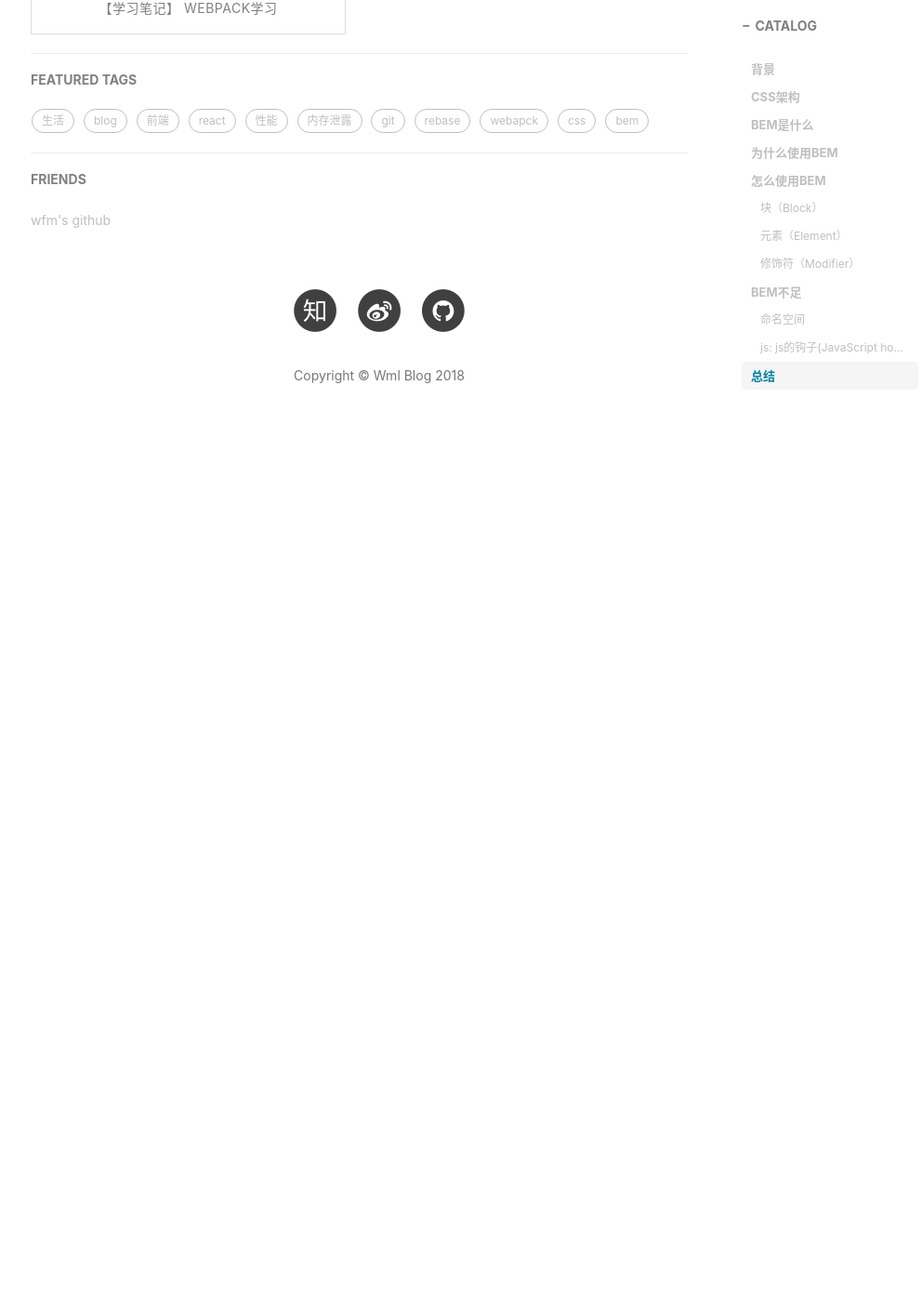
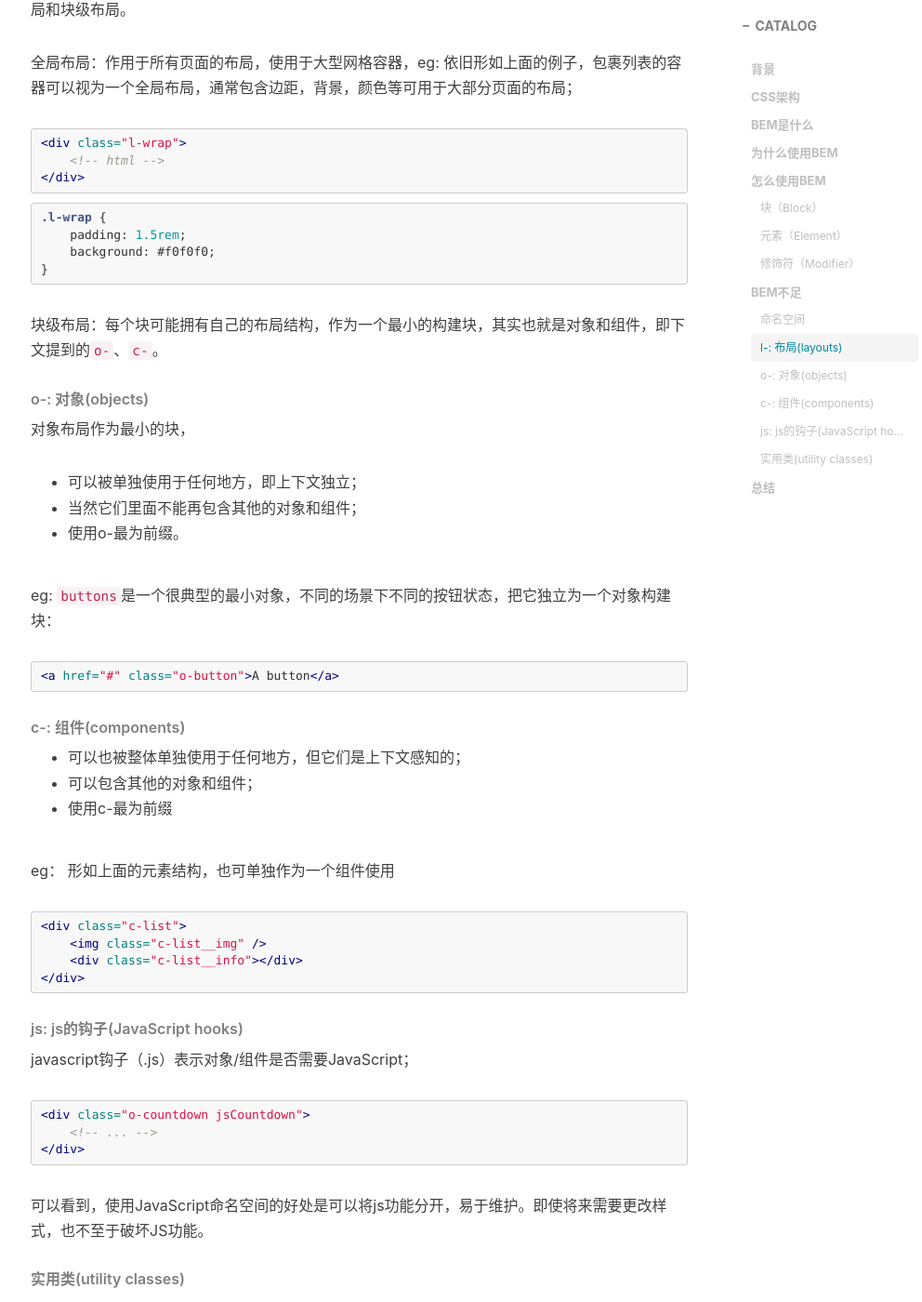
Before and after one commit to wumeilian/wumeilian.github.io, a Jekyll site: the page built from _posts/2018-09-18-bem-share.md, in a window 1280 px wide and 1400 px high, scrolled down 8031 px. Shown: the whole window at 93% size, without its empty margins (232-1224 px from the left). Built offline with Jekyll 4.4.1, drawn with Linux system fonts in a browser that asks for light colours; nearby versions of some CDN libraries; comment, search, counter and statistics services are not loaded; before the commit the page ends 8512 px from its top, so only the background shows below that; some of the changed text lies outside the part shown.

Commit message:
完善bem文章

````diff
--- a/_posts/2018-09-18-bem-share.md
+++ b/_posts/2018-09-18-bem-share.md
@@ -35,14 +35,39 @@
 > 分离结构和主题 <br/>
 > 分离容器和内容
 
-（待补充例子）
+```html
+<div class="media media-shadow">
+    <div class="media-image-container">
+        <img class="media-image" src="rean.jpg" alt="">
+    </div>
+    <div class="media-body">
+        <p class="media-text">xxxxxxx</p>
+    </div>
+</div>
+```
+
+形如上面的结构，media作为一个整体，`media-shadow`作为结构的可拆分主题样式，整体样式结构不依赖于其他结构,与容器分离。
 
 SMACSS（Scalable & Modular Architecture for CSS）,即css的可拓展和模块化架构。
-> 为css分类 <br/>
-> 命名规则 <br/>
-> 最小化适配深度
 
-（待补充例子）
+* 为css分类
+
+>（Base（基础样式）、Layout（布局样式）、Module（模块样式）、State（状态样式）、Theme（主题样式））;
+
+* 命名规则
+> 按照以上五种分类命名，base使用标签`p`、`a`等，layout使用`l-`或者`layout-`前缀，module使用`media-`,状态使用`is-`,主题`theme-`;
+
+* 最小化适配深度
+
+形如这样的样式结构，为减低对htmlj结构的依赖，则选择下面的样式规则。
+
+```css
+/* depth 1 */
+.sidebar ul h3 { }
+
+/* depth 2 */
+.sub-title { }
+```
 
 BEM，则是本篇文章主要讲述的内容，将在以下部分详述~
 
@@ -76,7 +101,7 @@
 
 初次接触BEM时也许会觉得这种命名方式丑陋，让html变得臃肿，这也是反对BEM最常见的观点。
 
-我们回到最初的问题，在css开发过程中最大的问题是阅读和维护。OOCSS和SMACSS诚然也是站在模块化的角度架构，但OOCSS追求元件的复用，class命名也比较抽象，不能体现具体内容。SMACSS则是站在语义化css和html的角度,并且也减少了对html结构的依赖性，降低css和html的耦合度，但也由于命名规则并不需要严格遵守，按个人喜好定义，所以在团队开发工程中也会带来问题。
+我们回到最初的问题，在css开发过程中最大的问题是阅读和维护。OOCSS和SMACSS诚然也是站在模块化的角度架构，但OOCSS追求元件的复用，class命名也比较抽象，不能体现具体内容，css与html的耦合度太紧，甚至于也许定义了许多css元件，但可能永远不会被用到，如[bootstrap](http://getbootstrap.com/)。SMACSS则是站在语义化css和html的角度,并且也减少了对html结构的依赖性，降低css和html的耦合度，但也由于命名规则并不需要严格遵守，按个人喜好定义，所以在团队开发工程中也会带来问题。
 
 BEM约定的class命名方式则携带了更多的有用信息，也极大程度减少了样式冲突，使得代码更易于维护。在团队开发工程中，新接手的开发人员能很容易从class命名上分辨出哪部分是block,对应哪些element，有哪些modifier，从而提取出可以独立使用的HTML。
 
@@ -225,14 +248,63 @@
 * o-: 对象(objects)
 * c-: 组件(components)
 * js: js的钩子(JavaScript hooks)
-* is-\|.has-: 状态类(state classes)
 * u-: 实用类(utility classes)
 
-#### js: js的钩子(JavaScript hooks)
+###### l-: 布局(layouts)
+
+表层与结构分离，即影响块或者元素的位置的属性需要被抽象为一个单独的类利于复用。分为全局布局和块级布局。
+
+全局布局：作用于所有页面的布局，使用于大型网格容器，eg: 依旧形如上面的例子，包裹列表的容器可以视为一个全局布局，通常包含边距，背景，颜色等可用于大部分页面的布局；
+
+```html
+<div class="l-wrap">
+    <!-- html -->
+</div>
+```
+
+```css
+.l-wrap {
+    padding: 1.5rem;
+    background: #f0f0f0;
+}
+```
+
+块级布局：每个块可能拥有自己的布局结构，作为一个最小的构建块，其实也就是对象和组件，即下文提到的`o-`、`c-`。
+
+###### o-: 对象(objects)
+
+对象布局作为最小的块，
+
+* 可以被单独使用于任何地方，即上下文独立；
+* 当然它们里面不能再包含其他的对象和组件；
+* 使用o-最为前缀。
+
+eg: `buttons`是一个很典型的最小对象，不同的场景下不同的按钮状态，把它独立为一个对象构建块：
+
+```html
+<a href="#" class="o-button">A button</a>
+```
+
+###### c-: 组件(components)
+
+* 可以也被整体单独使用于任何地方，但它们是上下文感知的；
+* 可以包含其他的对象和组件；
+* 使用c-最为前缀
+
+eg： 形如上面的元素结构，也可单独作为一个组件使用
+
+```html
+<div class="c-list">
+    <img class="c-list__img" />
+    <div class="c-list__info"></div>
+</div>
+```
+
+###### js: js的钩子(JavaScript hooks)
 
 javascript钩子（.js）表示对象/组件是否需要JavaScript；
 
-```javascript
+```html
 <div class="o-countdown jsCountdown">
     <!-- ... -->
 </div>
@@ -240,8 +312,19 @@
 
 可以看到，使用JavaScript命名空间的好处是可以将js功能分开，易于维护。即使将来需要更改样式，也不至于破坏JS功能。
 
-（其他例子待补充==）
+###### 实用类(utility classes)
+
+实用类是用来表现样式的一个非常好的辅助类，通常只包含一个属性，并且包含!important声明。eg:
+
+```css
+.u-text-left { text-align: left !important; }
+.u-text-center { text-align: center !important; }
+```
 
 ## 总结
 
-如果sass、less传达的是模块化，或者说更灵活的css写法的话；我认为bem传达的是一种思想，一种规范，让代码更具备可读性和可维护性；准确地说，其中BEM应该是一个完整的前端开发理论，不仅限于css
+命名空间填补了BEM的遗憾，BEM加命名空间，解决了css难维护，难阅读，难复用的问题，提高了代码的通用性，也降低了css与html的耦合度。BEM传达的是一种思想，一种规范，让代码更具备可读性和可维护性；准确地说，其中BEM应该是一个完整的前端开发理论，不仅限于css。
+
+最后，谢谢大家~祝大家身体健康~~
+
+![bem](/img/bem/3.png)
````
Also changed, not shown: other parts of _posts/2018-09-18-bem-share.md (+0 -2 lines), img/bem/3.png (added).
